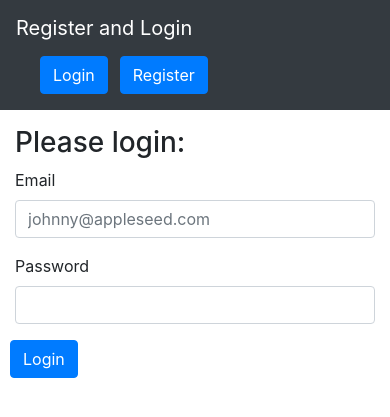
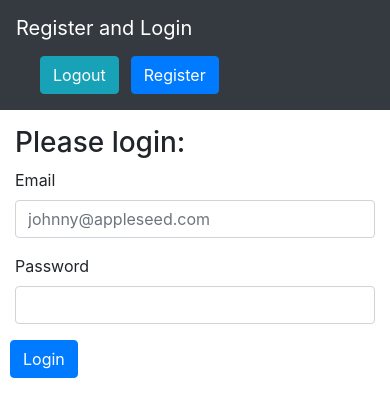
Before and after one commit to GingerBeardx/Python, a Flask app: page /login in a window 390 px wide. Shown: the top 417 px of the page. Run offline with Flask 2, Linux system fonts and the light colour scheme; some libraries are stand-ins or nearby versions.

Commit message:
Added password hashing and made HTMl more responsive to user actions

```diff
--- a/Flask_And_SQL/Assignment_04_Login_And_Registration/server.py
+++ b/Flask_And_SQL/Assignment_04_Login_And_Registration/server.py
@@ -1,6 +1,7 @@
 from flask import Flask, request, redirect, render_template, session, flash
 from mysqlconnection import MySQLConnector
 from validate import validate_registration
+import md5
 
 app = Flask(__name__)
 app.secret_key = "AMessageFromTheKing"
@@ -8,18 +9,27 @@ mysql = MySQLConnector(app, 'login')
 
 @app.route('/')
 def index():
-    if not 'show_button' in session:
-        session['show_button'] = []
+    if not 'show_register' in session:
+        session['show_register'] = []
+    if not 'show_login' in session:
+        session['show_login'] = []
+    if not 'show_logout' in session:
+        session['show_logout'] = []
     if not 'user_name' in session:
         session['user_name'] = []
+
+    if len(session['user_name']) < 2:
+        session['show_register'] = 'inline-block'
+        session['show_login'] = 'inline-block'
+        session['show_logout'] = 'd-none'
     print "*" * 80
     print session
-    session['show_button'] = 'inline-block'
     return render_template('index.html')
 
 @app.route('/register')
 def register():
-    session['show_button'] = 'd-none'
+    session['show_register'] = 'd-none'
+    session['show_login'] = 'inline-block'
     return render_template('register.html')
 
 @app.route('/registration', methods=['POST'])
@@ -27,27 +37,33 @@ def registration():
     if validate_registration(request.form) == True:
         return redirect('/register')
     #Update database
+    hased_password = md5.new(request.form['password']).hexdigest()
     query = "INSERT INTO users (email, password, first_name, last_name, created_at, updated_at) VALUES (:email, :password, :first_name, :last_name, NOW(), NOW());"
     data = {
         'email': request.form['email'],
-        'password': request.form['password'],
+        'password': hased_password,
         'first_name': request.form['first_name'],
         'last_name': request.form['last_name'],
     }
     mysql.query_db(query, data)
-    flash('Congratulations! User {} {} has been successfully registered'.format(request.form['first_name'], request.form['last_name']), 'success')
+    flash('Congratulations! User {} {} has been successfully registered!'.format(request.form['first_name'], request.form['last_name']), 'success')
     session['user_name'] = '{} {}'.format(request.form['first_name'], request.form['last_name'])
     flash('User: {} has been successfully logged in!'.format(session['user_name']), 'success')
     return redirect('/loggedin')
 
 @app.route('/loggedin')
 def loggedin():
+    session['show_login'] = "d-none"
+    session['show_register'] = "d-none"
+    session['show_logout'] = "inline-block"
     query = "SELECT email, password, first_name, last_name, DATE_FORMAT(created_at, '%m/%d/%Y %l:%i %p') AS time FROM users"
     users = mysql.query_db(query)
     return render_template('dash.html', all_users=users)
 
 @app.route('/login')
 def login():
+    session['show_login'] = 'd-none'
+    session['show_register'] = 'inline-block'
     return render_template('login.html')
 
 @app.route('/logcheck', methods=['POST'])
@@ -61,13 +77,17 @@ def logcheck():
     if user == []:
         flash('User does not exist. Please confirm info or register.', 'danger')
         return redirect('/login')
-    print request.form['password']
-    for info in user:
-        if info['password'] != request.form['password']:
-            flash('Password for user is incorrect.', 'danger')
-            return redirect('/login')
-        session['user_name'] = '{} {}'.format(info['first_name'], info['last_name'])
+    hashed_password = md5.new(request.form['password']).hexdigest()
+    if user[0]['password'] != hashed_password:
+        flash('Password for user is incorrect.', 'danger')
+        return redirect('/login')
+    session['user_name'] = '{} {}'.format(user[0]['first_name'], user[0]['last_name'])
     flash('User: {} has been successfully logged in!'.format(session['user_name']), 'success')
     return redirect('/loggedin')
 
+@app.route('/logout')
+def logout():
+    session.clear()
+    return redirect('/')
+
 app.run(debug=True)
--- a/Flask_And_SQL/Assignment_04_Login_And_Registration/templates/dash.html
+++ b/Flask_And_SQL/Assignment_04_Login_And_Registration/templates/dash.html
@@ -17,7 +17,7 @@
     <table class="table">
         <thead>
             <tr>
-                <th scope="col">Eamil</th>
+                <th scope="col">Email</th>
                 <th scope="col">Password</th>
                 <th scope="col">First Name</th>
                 <th scope="col">Last Name</th>
--- a/Flask_And_SQL/Assignment_04_Login_And_Registration/templates/layout.html
+++ b/Flask_And_SQL/Assignment_04_Login_And_Registration/templates/layout.html
@@ -11,8 +11,10 @@
     <nav class="navbar navbar-dark bg-dark">
         <a class="navbar-brand" href="/">Register and Login</a>
         <div class="navbar">
-            <a class="btn btn-primary btn-small mr-1 ml-2" href="/login">Login <span class="sr-only">(current)</span></a>
-            <a class="btn btn-primary btn-small mr-1 ml-2 {{ session['show_button'] }}" href="/register">Register</a>
+            <span class="navbar-text {{ session['show_logout'] }}">{{ session['user_name'] }}</span>
+            <a class="btn btn-info btn-small mr-1 ml-2 {{ session['show_logout'] }}" href="/logout">Logout <span class="sr-only">(current)</span></a>
+            <a class="btn btn-primary btn-small mr-1 ml-2 {{ session['show_login'] }}" href="/login">Login <span class="sr-only">(current)</span></a>
+            <a class="btn btn-primary btn-small mr-1 ml-2 {{ session['show_register'] }}" href="/register">Register</a>
         </div>
     </nav>
     <div class="container mt-3">
```
